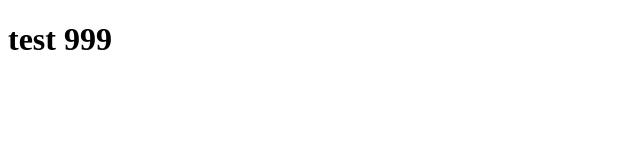
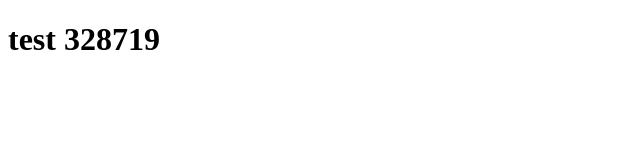
Before and after one commit to AugieDog08/augiedog08.github.io, a plain HTML site: page index.html in a window 1280 px wide. Shown: the whole page, without its empty margins (0-640 px from the left). Drawn offline with Linux system fonts and the light colour scheme.

Commit message:
change test number

```diff
--- a/index.html
+++ b/index.html
@@ -1,6 +1,6 @@
 <!DOCTYPE html>
 <html>
   <body>
-    <h1>test 999</h1>
+    <h1>test 328719</h1>
   </body>
 </html>
```
